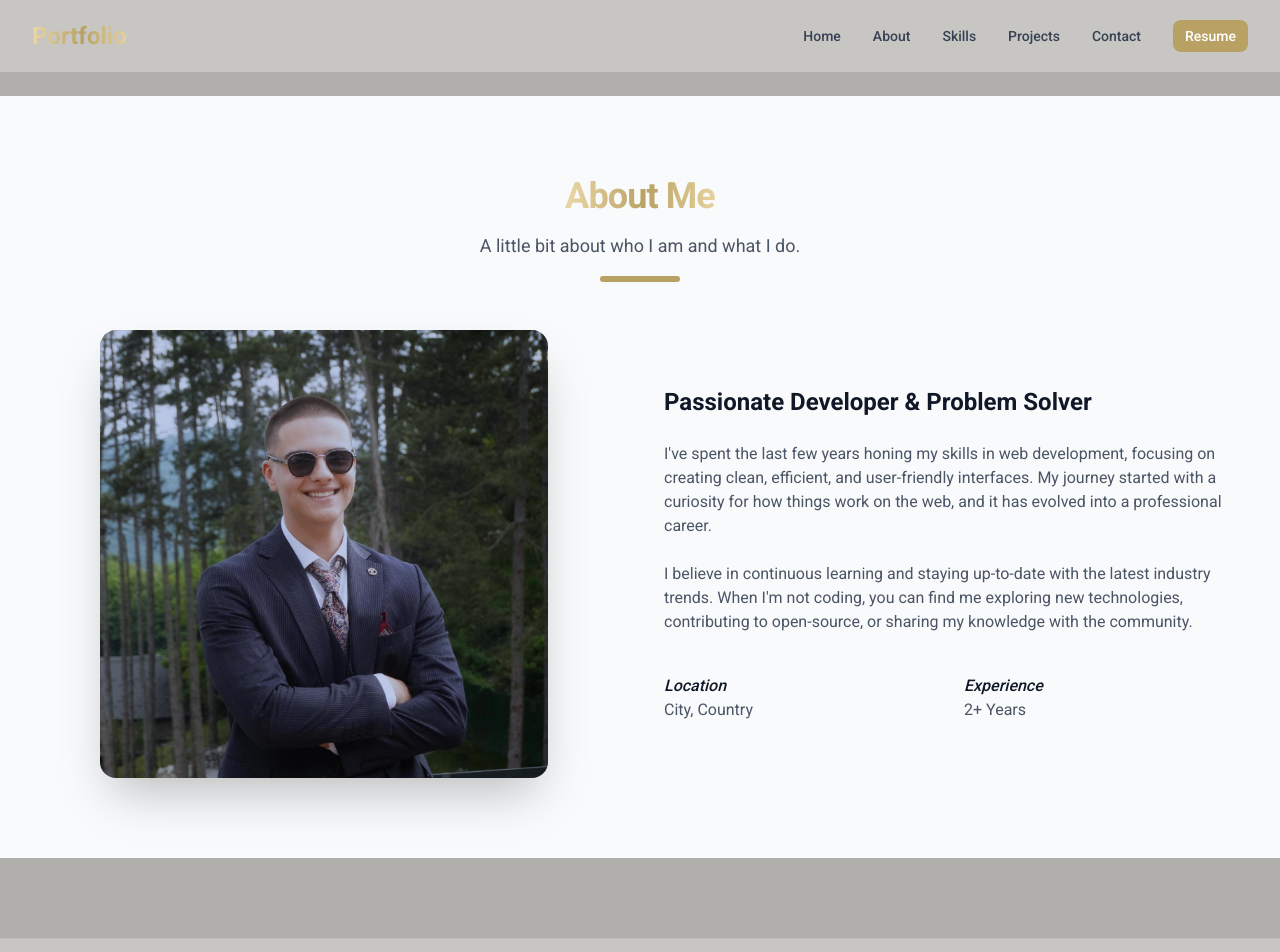
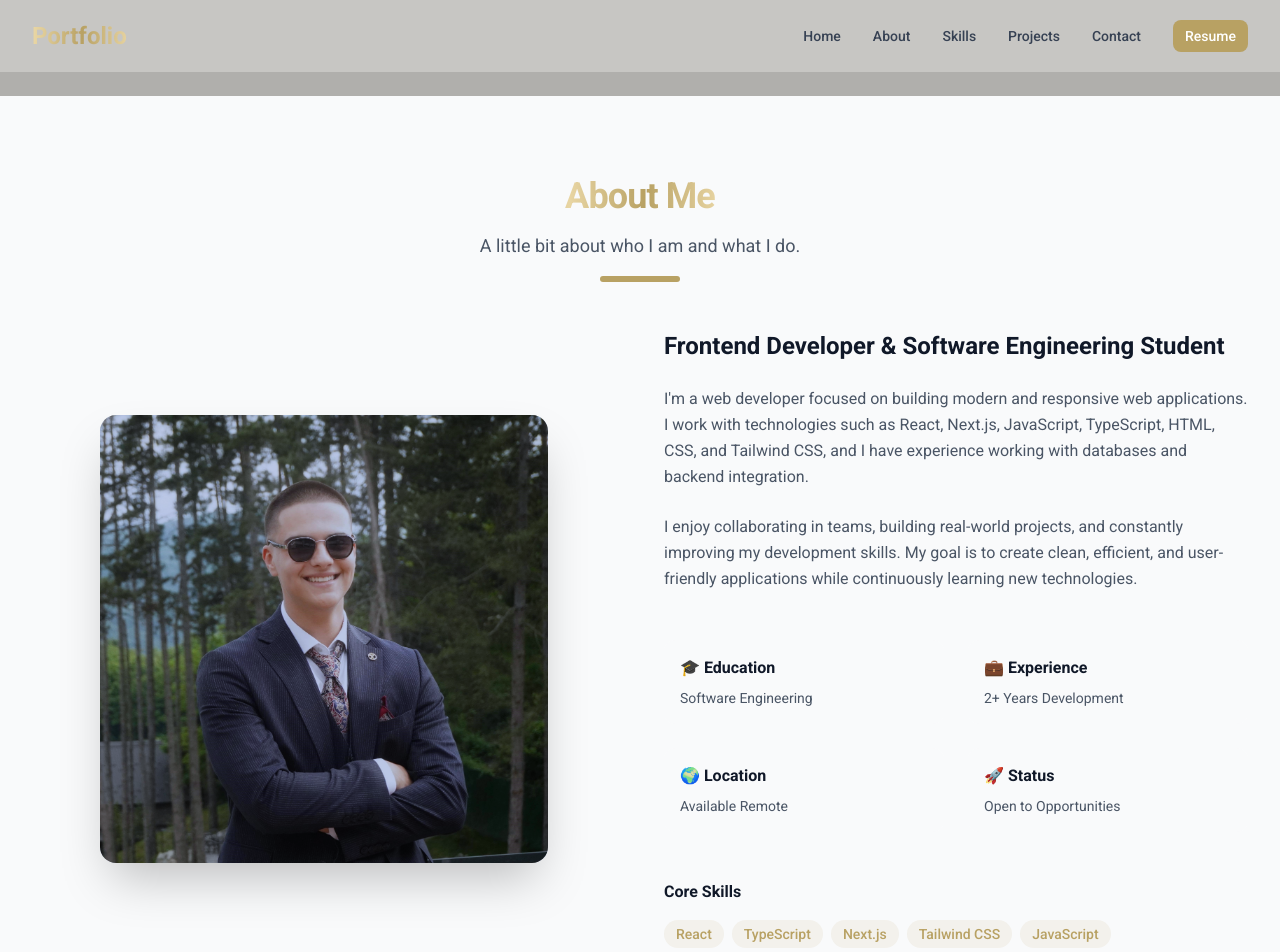
Before and after one commit to KadirNuhovic/Portfolio, a Next.js app: page /about in a window 1280 px wide. Shown: the top 952 px of the page. Built offline with nearby package versions, Linux system fonts and the light colour scheme.

Commit message:
Complete portfolio enhancements - personalized content, improved design, and video support

```diff
--- a/src/components/sections/About.tsx
+++ b/src/components/sections/About.tsx
@@ -26,22 +26,44 @@ export const About = () => {
           <FadeIn direction="left">
             <div className="space-y-6">
               <h3 className="text-2xl font-semibold text-gray-900 dark:text-white">
-                Passionate Developer & Problem Solver
+                Frontend Developer & Software Engineering Student
               </h3>
-              <p className="text-gray-600 dark:text-gray-400">
-                I've spent the last few years honing my skills in web development, focusing on creating clean, efficient, and user-friendly interfaces. My journey started with a curiosity for how things work on the web, and it has evolved into a professional career.
+              <p className="text-gray-600 dark:text-gray-400 leading-relaxed">
+                I'm a web developer focused on building modern and responsive web applications. I work with technologies such as React, Next.js, JavaScript, TypeScript, HTML, CSS, and Tailwind CSS, and I have experience working with databases and backend integration.
               </p>
-              <p className="text-gray-600 dark:text-gray-400">
-                I believe in continuous learning and staying up-to-date with the latest industry trends. When I'm not coding, you can find me exploring new technologies, contributing to open-source, or sharing my knowledge with the community.
+              <p className="text-gray-600 dark:text-gray-400 leading-relaxed">
+                I enjoy collaborating in teams, building real-world projects, and constantly improving my development skills. My goal is to create clean, efficient, and user-friendly applications while continuously learning new technologies.
               </p>
-              <div className="grid grid-cols-2 gap-4 pt-4">
-                <div>
-                  <h4 className="font-medium text-gray-900 dark:text-white italic">Location</h4>
-                  <p className="text-gray-600 dark:text-gray-400">City, Country</p>
+
+              {/* Enhanced Info Grid */}
+              <div className="grid grid-cols-2 gap-6 pt-6">
+                <div className="bg-gray-50 dark:bg-gray-800 rounded-xl p-4">
+                  <h4 className="font-semibold text-gray-900 dark:text-white mb-2">🎓 Education</h4>
+                  <p className="text-gray-600 dark:text-gray-400 text-sm">Software Engineering</p>
                 </div>
-                <div>
-                  <h4 className="font-medium text-gray-900 dark:text-white italic">Experience</h4>
-                  <p className="text-gray-600 dark:text-gray-400">2+ Years</p>
+                <div className="bg-gray-50 dark:bg-gray-800 rounded-xl p-4">
+                  <h4 className="font-semibold text-gray-900 dark:text-white mb-2">💼 Experience</h4>
+                  <p className="text-gray-600 dark:text-gray-400 text-sm">2+ Years Development</p>
+                </div>
+                <div className="bg-gray-50 dark:bg-gray-800 rounded-xl p-4">
+                  <h4 className="font-semibold text-gray-900 dark:text-white mb-2">🌍 Location</h4>
+                  <p className="text-gray-600 dark:text-gray-400 text-sm">Available Remote</p>
+                </div>
+                <div className="bg-gray-50 dark:bg-gray-800 rounded-xl p-4">
+                  <h4 className="font-semibold text-gray-900 dark:text-white mb-2">🚀 Status</h4>
+                  <p className="text-gray-600 dark:text-gray-400 text-sm">Open to Opportunities</p>
+                </div>
+              </div>
+
+              {/* Skills Preview */}
+              <div className="pt-6">
+                <h4 className="font-semibold text-gray-900 dark:text-white mb-4">Core Skills</h4>
+                <div className="flex flex-wrap gap-2">
+                  {['React', 'TypeScript', 'Next.js', 'Tailwind CSS', 'JavaScript'].map((skill) => (
+                    <span key={skill} className="px-3 py-1 bg-gold/10 text-gold rounded-full text-sm font-medium">
+                      {skill}
+                    </span>
+                  ))}
                 </div>
               </div>
             </div>
--- a/src/components/sections/Hero.tsx
+++ b/src/components/sections/Hero.tsx
@@ -3,6 +3,7 @@
 import { Container } from '../layout/Container';
 import { Button } from '../ui/Button';
 import { FadeIn } from '../animations/FadeIn';
+import { AnimatedText } from '../ui/AnimatedText';
 
 export const Hero = () => {
   return (
@@ -10,25 +11,114 @@ export const Hero = () => {
       <Container>
         <div className="text-center">
           <FadeIn direction="up">
-            <h1 className="text-4xl md:text-6xl lg:text-7xl font-bold tracking-tight text-gray-900">
-              Building Digital <span className="shimmer-text">Experiences</span> That Matter
+            <div className="mb-4">
+              <p className="text-lg md:text-xl text-gray-600 font-medium">
+                Hi, I'm <span className="shimmer-text font-bold">Kadir Nuhović</span>
+              </p>
+            </div>
+            <h1 className="text-4xl md:text-6xl lg:text-7xl font-bold tracking-tight text-gray-900 mb-6">
+              <span className="shimmer-text">Frontend Developer</span> & Software Engineering Student
             </h1>
           </FadeIn>
 
           <FadeIn direction="up" delay={0.2}>
-            <p className="mt-6 text-lg md:text-xl text-gray-600 dark:text-gray-400 max-w-3xl mx-auto">
-              I'm a Frontend Developer specializing in building exceptional digital experiences using Next.js, React, and Tailwind CSS.
-            </p>
+            <div className="max-w-4xl mx-auto space-y-6">
+              <p className="text-lg md:text-xl text-gray-600 leading-relaxed">
+                I'm a web developer focused on building modern and responsive web applications. I work with technologies such as <span className="font-semibold text-gray-900">React</span>, <span className="font-semibold text-gray-900">Next.js</span>, <span className="font-semibold text-gray-900">JavaScript</span>, <span className="font-semibold text-gray-900">TypeScript</span>, <span className="font-semibold text-gray-900">HTML</span>, <span className="font-semibold text-gray-900">CSS</span>, and <span className="font-semibold text-gray-900">Tailwind CSS</span>, and I have experience working with databases and backend integration.
+              </p>
+              <p className="text-lg md:text-xl text-gray-600 leading-relaxed">
+                I enjoy collaborating in teams, building real-world projects, and constantly improving my development skills. My goal is to create clean, efficient, and user-friendly applications while continuously learning new technologies.
+              </p>
+            </div>
           </FadeIn>
 
           <FadeIn direction="up" delay={0.4}>
-            <div className="mt-10 flex flex-wrap items-center justify-center gap-4">
-              <Button size="lg" onClick={() => document.getElementById('projects')?.scrollIntoView({ behavior: 'smooth' })}>
-                View My Work
-              </Button>
-              <Button variant="outline" size="lg" onClick={() => document.getElementById('contact')?.scrollIntoView({ behavior: 'smooth' })}>
-                Contact Me
-              </Button>
+            <div className="mt-12">
+              {/* Enhanced Tech Stack */}
+              <div className="mb-12">
+                <h3 className="text-lg font-semibold text-gray-700 mb-6">Tech Stack</h3>
+                <div className="flex flex-wrap items-center justify-center gap-4">
+                  {[
+                    { name: 'React', color: 'bg-blue-500/10 text-blue-600 border-blue-200' },
+                    { name: 'TypeScript', color: 'bg-blue-600/10 text-blue-700 border-blue-300' },
+                    { name: 'JavaScript', color: 'bg-yellow-500/10 text-yellow-700 border-yellow-300' },
+                    { name: 'HTML', color: 'bg-orange-500/10 text-orange-600 border-orange-200' },
+                    { name: 'CSS', color: 'bg-purple-500/10 text-purple-600 border-purple-200' },
+                    { name: 'Tailwind CSS', color: 'bg-cyan-500/10 text-cyan-600 border-cyan-200' },
+                    { name: 'Next.js', color: 'bg-gray-800/10 text-gray-800 border-gray-300' },
+                    { name: 'Git', color: 'bg-red-500/10 text-red-600 border-red-200' }
+                  ].map((tech, index) => (
+                    <div
+                      key={tech.name}
+                      className={`px-4 py-2 rounded-full text-sm font-medium border transition-all duration-300 hover:scale-105 hover:shadow-lg ${tech.color}`}
+                    >
+                      {tech.name}
+                    </div>
+                  ))}
+                </div>
+              </div>
+
+              {/* Video Section */}
+              <div className="mb-12">
+                <div className="max-w-4xl mx-auto">
+                  <div className="relative rounded-2xl overflow-hidden shadow-2xl bg-gray-900">
+                    <video
+                      autoPlay
+                      loop
+                      muted
+                      playsInline
+                      className="w-full h-auto max-h-96 object-cover"
+                    >
+                      <source src="/videos/hero-video.mp4" type="video/mp4" />
+                      <source src="/videos/hero-video.webm" type="video/webm" />
+                      {/* Fallback image */}
+                      <div className="w-full h-96 bg-gradient-to-br from-gray-800 to-gray-900 flex items-center justify-center">
+                        <div className="text-center text-white">
+                          <svg className="w-16 h-16 mx-auto mb-4 opacity-50" fill="none" stroke="currentColor" viewBox="0 0 24 24">
+                            <path strokeLinecap="round" strokeLinejoin="round" strokeWidth={2} d="M14.752 11.168l-3.197-2.132A1 1 0 0010 9.87v4.263a1 1 0 001.555.832l3.197-2.132a1 1 0 000-1.664z" />
+                            <path strokeLinecap="round" strokeLinejoin="round" strokeWidth={2} d="M21 12a9 9 0 11-18 0 9 9 0 0118 0z" />
+                          </svg>
+                          <p className="text-sm opacity-75">Video Loading...</p>
+                        </div>
+                      </div>
+                    </video>
+
+                    {/* Optional: Video overlay text */}
+                    <div className="absolute bottom-0 left-0 right-0 bg-gradient-to-t from-black/60 to-transparent p-6">
+                      <p className="text-white text-sm font-medium">Watch me code in action</p>
+                    </div>
+                  </div>
+                </div>
+              </div>
+
+              {/* Enhanced Buttons */}
+              <div className="flex flex-col sm:flex-row items-center justify-center gap-6">
+                <Button
+                  size="lg"
+                  className="px-8 py-4 text-lg shadow-lg hover:shadow-xl hover:scale-105 transition-all duration-300"
+                  onClick={() => document.getElementById('projects')?.scrollIntoView({ behavior: 'smooth' })}
+                >
+                  <span className="flex items-center gap-2">
+                    <svg className="w-5 h-5" fill="none" stroke="currentColor" viewBox="0 0 24 24">
+                      <path strokeLinecap="round" strokeLinejoin="round" strokeWidth={2} d="M19 11H5m14 0a2 2 0 012 2v6a2 2 0 01-2 2H5a2 2 0 01-2-2v-6a2 2 0 012-2m14 0V9a2 2 0 00-2-2M5 11V9a2 2 0 012-2m0 0V5a2 2 0 012-2h6a2 2 0 012 2v2M7 7h10" />
+                    </svg>
+                    View My Work
+                  </span>
+                </Button>
+                <Button
+                  variant="outline"
+                  size="lg"
+                  className="px-8 py-4 text-lg border-2 hover:scale-105 transition-all duration-300"
+                  onClick={() => document.getElementById('contact')?.scrollIntoView({ behavior: 'smooth' })}
+                >
+                  <span className="flex items-center gap-2">
+                    <svg className="w-5 h-5" fill="none" stroke="currentColor" viewBox="0 0 24 24">
+                      <path strokeLinecap="round" strokeLinejoin="round" strokeWidth={2} d="M3 8l7.89 5.26a2 2 0 002.22 0L21 8M5 19h14a2 2 0 002-2V7a2 2 0 00-2-2H5a2 2 0 00-2 2v10a2 2 0 002 2z" />
+                    </svg>
+                    Contact Me
+                  </span>
+                </Button>
+              </div>
             </div>
           </FadeIn>
         </div>
@@ -36,7 +126,7 @@ export const Hero = () => {
 
       {/* Background decoration */}
       <div className="absolute top-0 -z-10 h-full w-full bg-white dark:bg-gray-950">
-        <div className="absolute bottom-auto left-auto right-0 top-0 h-[500px] w-[500px] -translate-x-[30%] translate-y-[20%] rounded-full bg-[rgba(37,99,235,0.1)] opacity-50 blur-[80px]"></div>
+        <div className="absolute bottom-auto left-auto right-0 top-0 h-[500px] w-[500px] -translate-x-[30%] translate-y-[20%] rounded-full bg-[rgba(184,161,99,0.1)] opacity-50 blur-[80px]"></div>
       </div>
     </section>
   );
```
Also changed, not shown: src/components/sections/Projects.tsx (+7 -2 lines), src/components/sections/Skills.tsx (+4 -4 lines), 1 other file (tests, documents, lock files or other folders).
